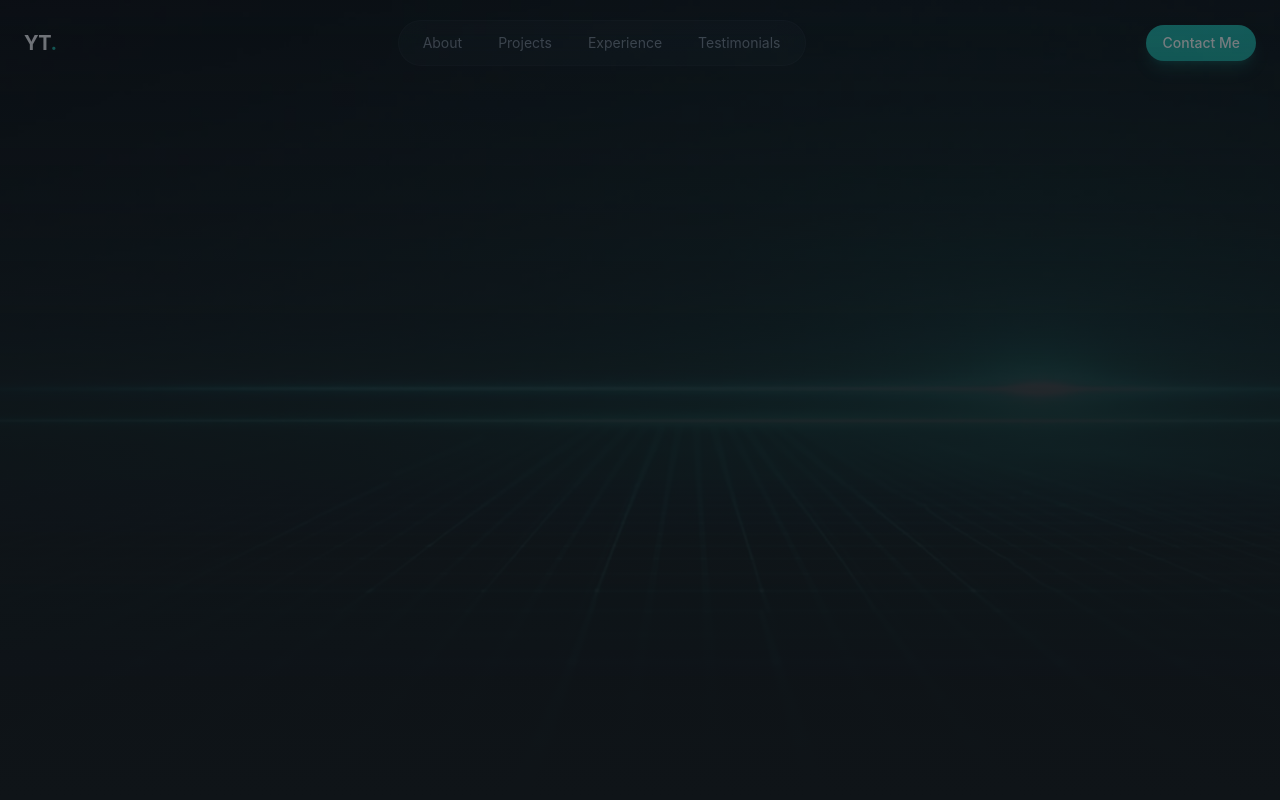
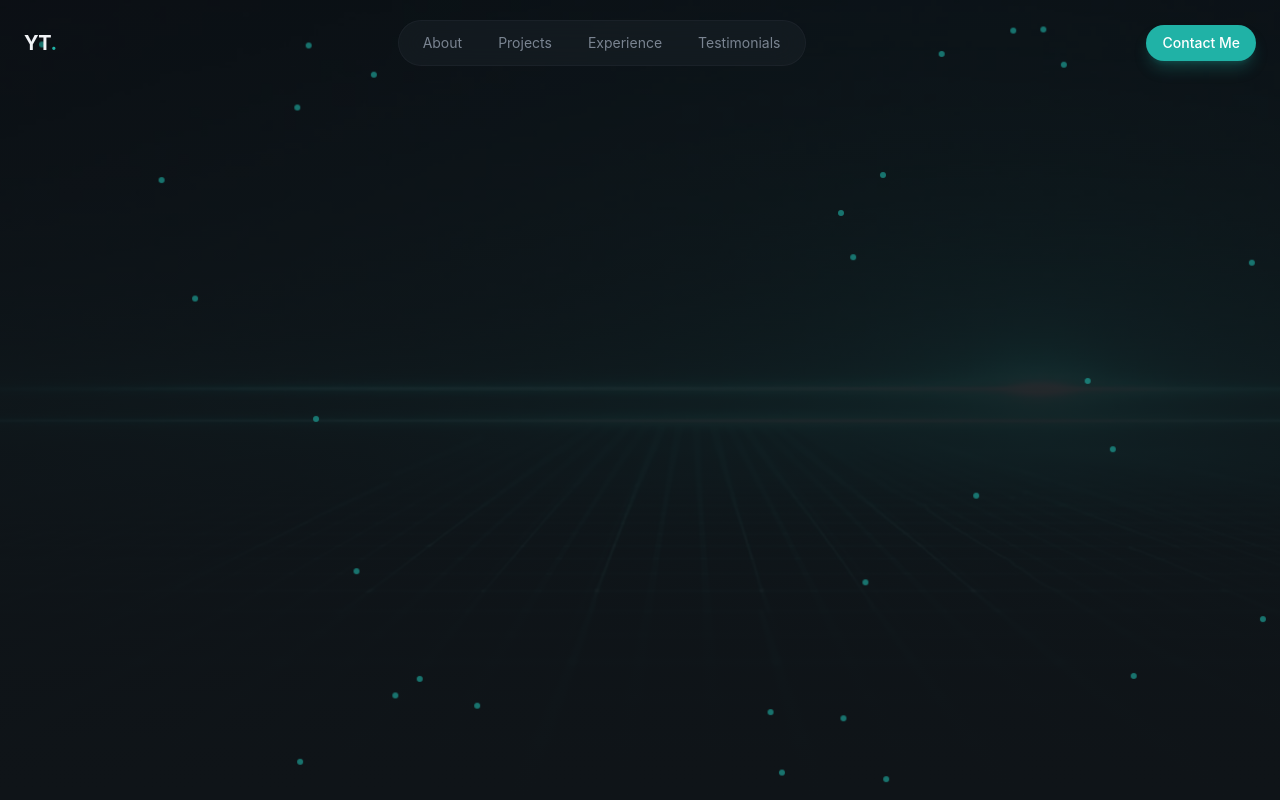
Before and after one commit to yohannesteferi715/personal-portfolio-website-project, a React (Vite) app: page / in a window 1280 px wide. Built offline with nearby package versions, Linux system fonts and the light colour scheme.

Commit message:
style: add animated green dots background layer

```diff
--- a/src/layout/Navbar.jsx
+++ b/src/layout/Navbar.jsx
@@ -15,7 +15,7 @@ export const Navbar = () => {
     const [isMobileMenuOpen, setIsMobileMenuOpen] = useState(false);
 
 
-   return <header className="fixed top-0 left-0 right-0 bg-transparent py-5 ">
+   return <header className="fixed top-0 left-0 right-0 bg-transparent py-5 z-50 ">
       <nav className="container mx-auto px-6 flex items-center justify-between">
          <a href="#"
             className="text-xl font-bold tracking-tight hover:text-primary">
--- a/src/sections/Hero.jsx
+++ b/src/sections/Hero.jsx
@@ -1,3 +1,7 @@
+
+
+
+
 export const Hero = () => {
    return <section className="relative min-h-screen flex items-center overflow-hidden">
       {/* Bg */}
@@ -9,6 +13,29 @@ export const Hero = () => {
          />
          <div className="absolute inset-0 bg-gradient-to-b from-background/20 via-background/80 to-background" />
       </div>
+      {/* Green Dots */}
+      <div className="absolute inset-0 overflow-hidden pointer-events-none">
+         {[...Array(30)].map((_, i) => (
+            <div
+               className="absolute w-1.5 h-1.5 rounded-full opacity-60"
+               style={{
+                  backgroundColor: "#20B2A6",
+                  left: `${Math.random() * 100}%`,
+                  top: `${Math.random() * 100}%`,
+                  animation: `slow-drift ${15 + Math.random() * 20
+                     }s ease-in-out infinite`,
+                  animationDelay: `${Math.random() * 5}s`,
+               }}
+            />
+         ))}
+      </div>
+
+           {/* Content */}
+        <div>
+
+
+        </div>
+
 
 
 
```
